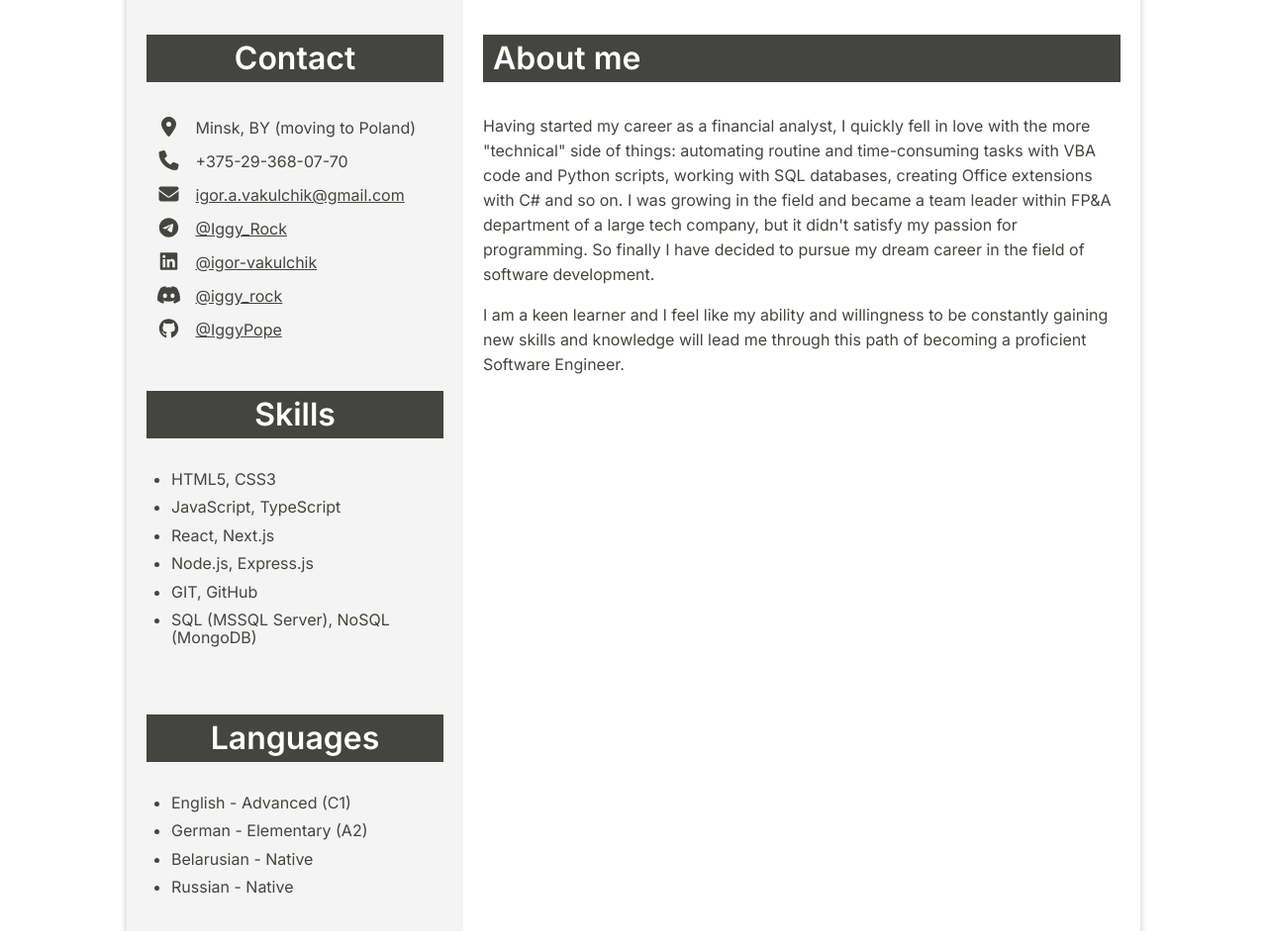
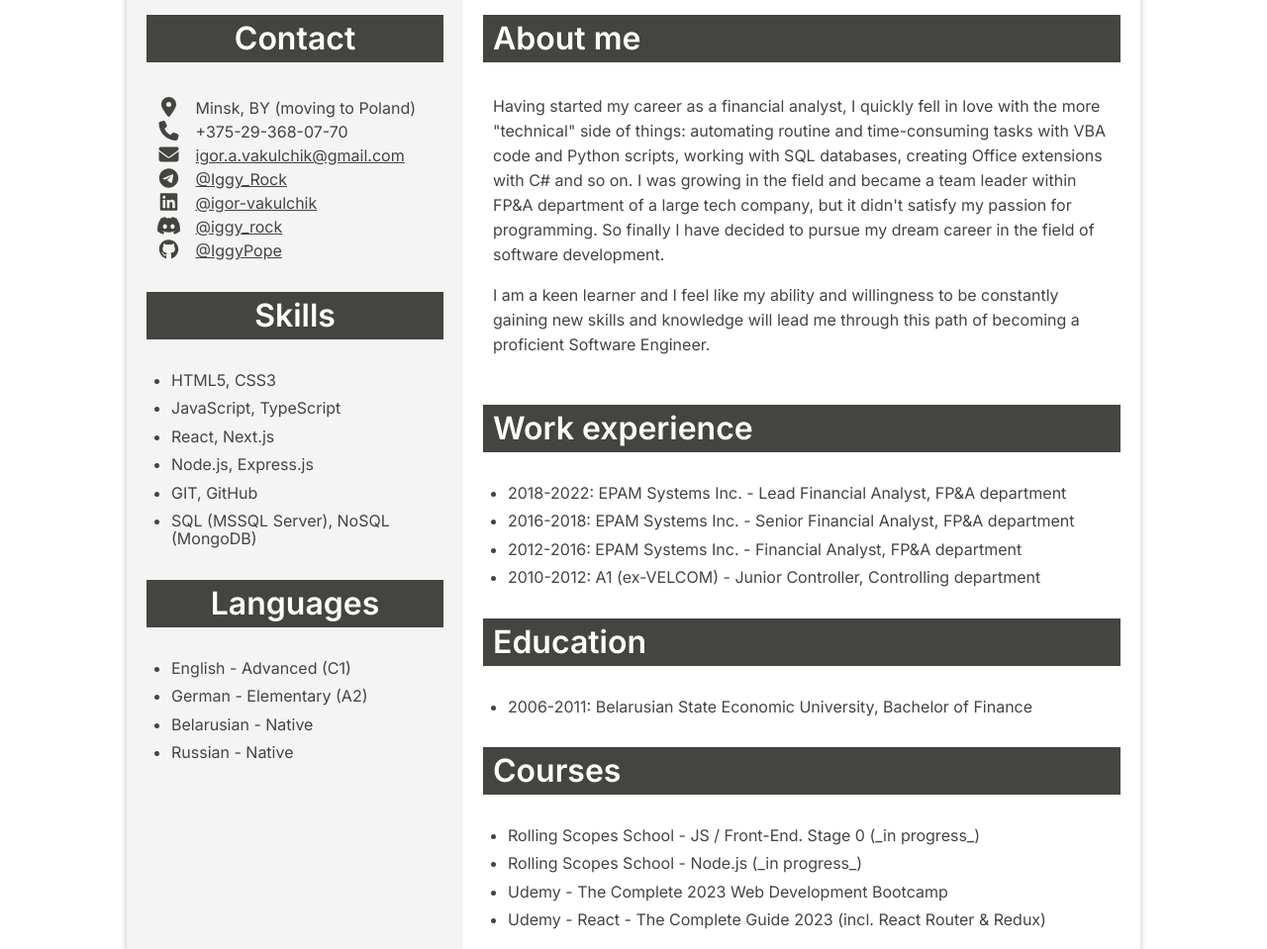
Before and after one commit to IggyPope/rsschool-cv, a plain HTML site: page index.html in a window 1280 px wide. Shown: the part 387-1346 px from the top of the page at 99% size. Drawn offline with Linux system fonts and the light colour scheme.

Commit message:
feat: add Experience, Education and Cources sections

```diff
--- a/index.html
+++ b/index.html
@@ -34,7 +34,7 @@
         </section>
         <section id="contact" class="contact">
           <h3 class="section-header left-section__section-header">Contact</h3>
-          <ul class="contact__list item-list">
+          <ul class="left-section__item-list contact__list item-list">
             <li class="contact__item">
               <img src="./public/icons/location-dot-solid.svg" class="contact__icon">
               Minsk, BY (moving to Poland)
@@ -67,7 +67,7 @@
         </section>
         <section id="skills" class="skills">
           <h3 class="section-header left-section__section-header">Skills</h3>
-          <ul class="left-section__item-list">
+          <ul class="flex-section__item-list item-list">
             <li class="skills__skill-item">
               HTML5, CSS3
             </li>
@@ -90,7 +90,7 @@
         </section>
         <section id="languages" class="languages">
           <h3 class="section-header left-section__section-header">Languages</h3>
-          <ul class="left-section__item-list">
+          <ul class="flex-section__item-list item-list">
             <li>
               English - Advanced (C1)
             </li>
@@ -125,6 +125,30 @@
             knowledge will lead me through this path of becoming a proficient Software Engineer.
           </p>
         </section>
+        <section id="experience" class="experience">
+          <h3 class="section-header right-section__section-header">Work experience</h3>
+          <ul class="item-list flex-section__item-list">
+            <li>2018-2022: EPAM Systems Inc. - Lead Financial Analyst, FP&A department</li>
+            <li>2016-2018: EPAM Systems Inc. - Senior Financial Analyst, FP&A department</li>
+            <li>2012-2016: EPAM Systems Inc. - Financial Analyst, FP&A department</li>
+            <li>2010-2012: A1 (ex-VELCOM) - Junior Controller, Controlling department</li>
+          </ul>
+        </section>
+        <section id="education" class="education">
+          <h3 class="section-header right-section__section-header">Education</h3>
+          <ul class="item-list flex-section__item-list">
+            <li>2006-2011: Belarusian State Economic University, Bachelor of Finance</li>
+          </ul>
+        </section>
+        <section id="courses" class="courses">
+          <h3 class="section-header right-section__section-header">Courses</h3>
+          <ul class="item-list flex-section__item-list">
+            <li>Rolling Scopes School - JS / Front-End. Stage 0 (_in progress_)</li>
+            <li>Rolling Scopes School - Node.js (_in progress_)</li>
+            <li>Udemy - The Complete 2023 Web Development Bootcamp</li>
+            <li>Udemy - React - The Complete Guide 2023 (incl. React Router & Redux)</li>
+          </ul>
+        </section>
       </div>
     </main>
     <footer>
--- a/style.css
+++ b/style.css
@@ -42,12 +42,12 @@ a {
 }
 
 .item-list {
-  list-style: none;
   padding: 0 10px;
   margin: 0;
 }
 
 .navbar__list {
+  list-style: none;
   display: flex;
   justify-content: space-around;
   align-items: center;
@@ -72,7 +72,6 @@ a {
 .flex-section {
   display: flex;
   flex-direction: column;
-  gap: 20px;
 }
 
 .section-header {
@@ -81,6 +80,15 @@ a {
   font-size: 2rem;
   font-weight: 600;
   line-height: 3rem;
+  padding: 0 10px;
+}
+
+.flex-section__item-list {
+  display: flex;
+  flex-direction: column;
+  gap: 10px;
+  list-style: disc;
+  margin-left: 15px;
   padding: 0 10px;
 }
 
@@ -97,15 +105,6 @@ a {
   text-align: center;
 }
 
-.left-section__item-list {
-  display: flex;
-  flex-direction: column;
-  gap: 10px;
-  list-style: disc;
-  margin-left: 15px;
-  padding: 0 10px;
-}
-
 .avatar {
   width: var(--avatar-size);
   height: var(--avatar-size);
@@ -119,9 +118,8 @@ a {
 }
 
 .contact__list {
-  display: flex;
-  flex-direction: column;
-  gap: 10px;
+  list-style: none;
+  margin: 0;
 }
 
 .contact__item {
@@ -137,9 +135,6 @@ a {
 }
 
 .languages__language-list {
-  display: flex;
-  flex-direction: column;
-  gap: 10px;
   list-style: disc;
   margin-left: 15px;
 }
@@ -176,4 +171,5 @@ a {
 
 .about__text {
   line-height: 25px;
+  padding: 0 10px;
 }
```
